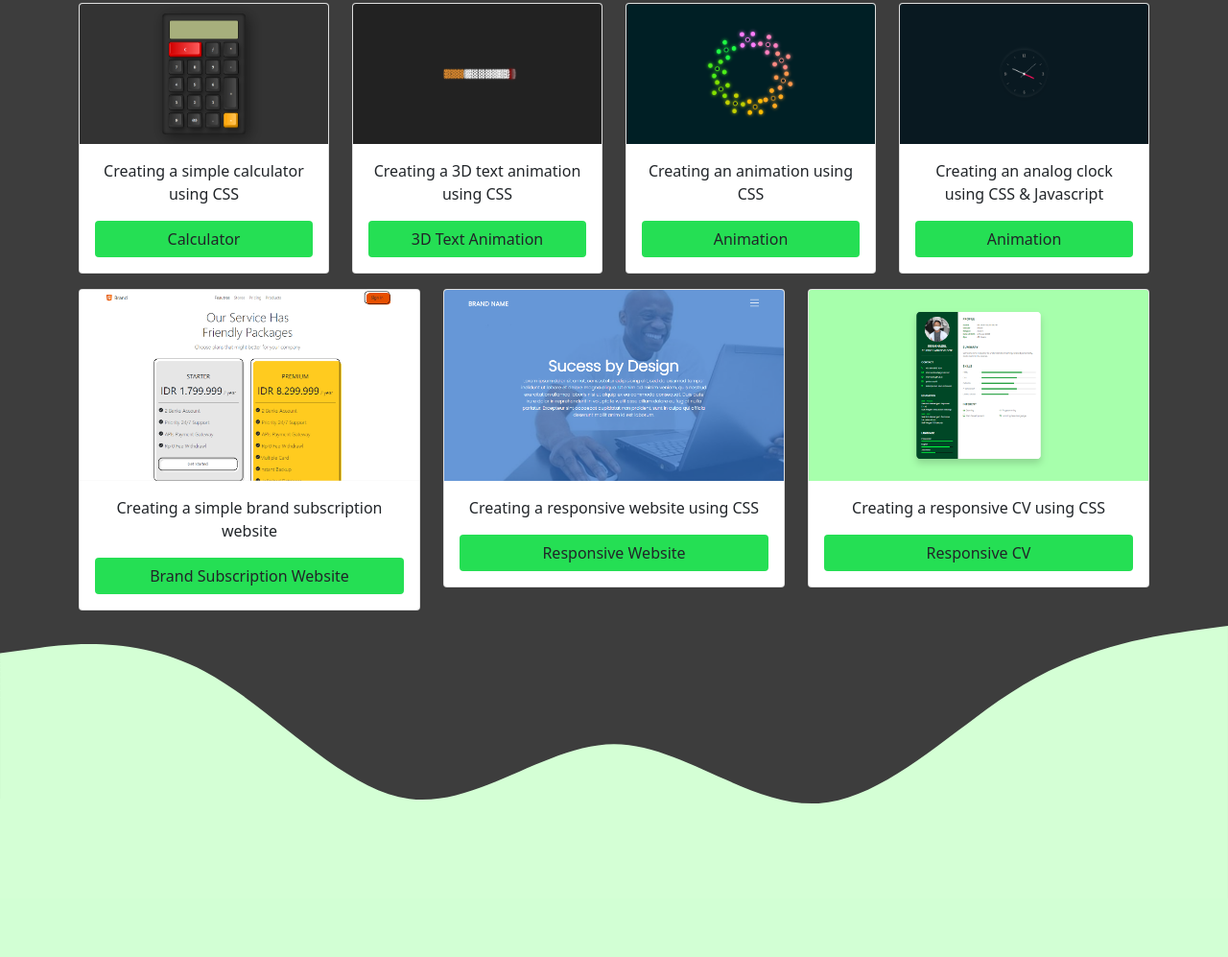
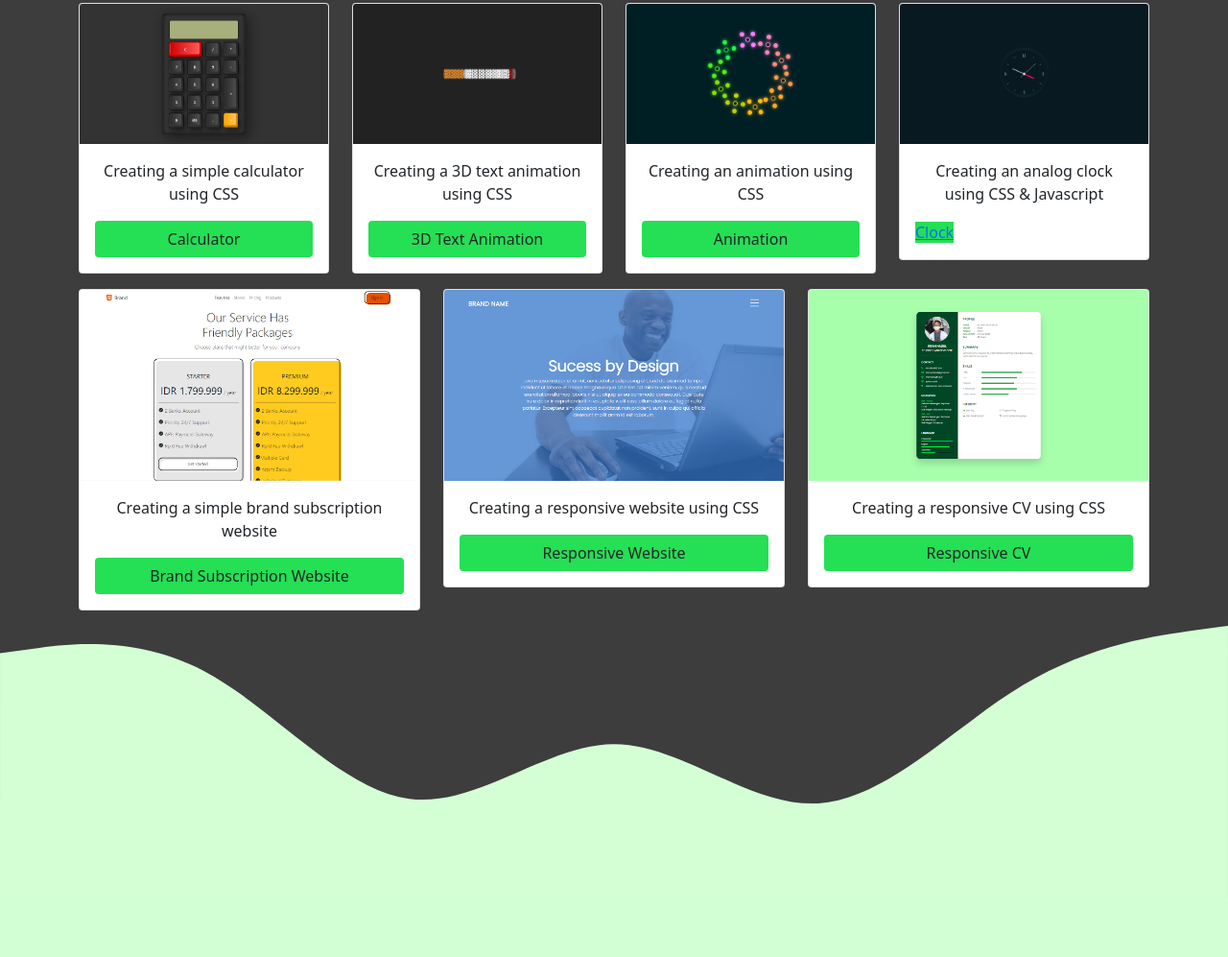
Before and after one commit to irfannazril/portfolio, a plain HTML site: page index.html in a window 1280 px wide. Shown: the part 1668-2665 px from the top of the page at 96% size. Drawn offline with nearby package versions, Linux system fonts and the light colour scheme.

Commit message:
href edit

```diff
--- a/index.html
+++ b/index.html
@@ -134,7 +134,7 @@
               <img src="img/7.png" class="card-img-top" alt="Project 5" />
               <div class="card-body">
                 <p class="card-text text-center">Creating an analog clock using CSS & Javascript</p>
-                <a href="https://irfannazril.github.io/css-animation" class="btn w-100 justify-content-center text-dark" style="background-color: #25df54">Animation</a>
+                <a href="https://irfannazril.github.io/clock class="btn w-100 justify-content-center text-dark" style="background-color: #25df54">Clock</a>
               </div>
             </div>
           </div>
```
